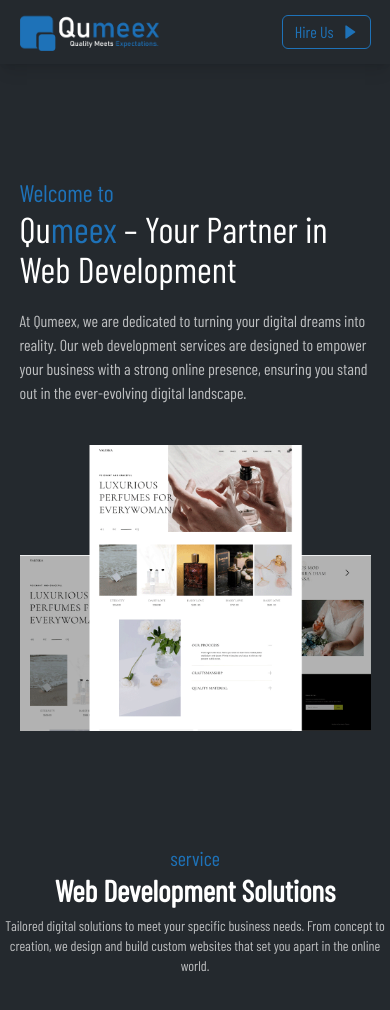
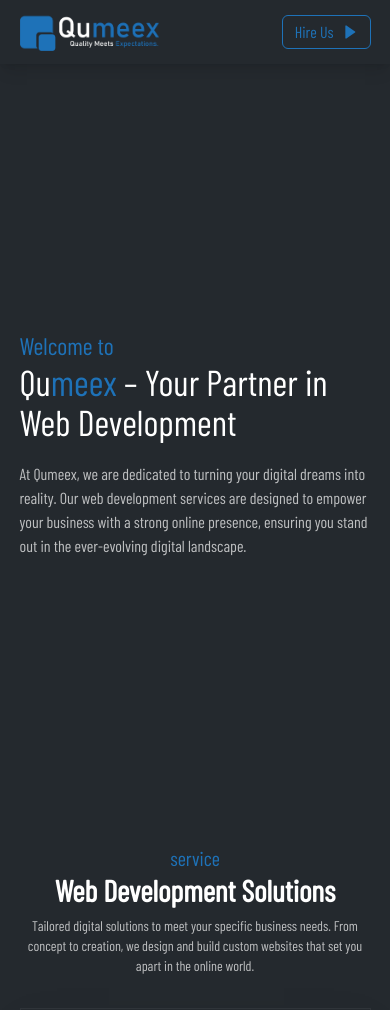
Before and after one commit to AshikRahmanDev/qumeex, a React (Vite) app: page / in a window 390 px wide. Shown: the top 1010 px of the page. Built offline with nearby package versions, Linux system fonts and the light colour scheme.

Commit message:
service section added

```diff
--- a/index.html
+++ b/index.html
@@ -7,6 +7,7 @@
     <link rel="preconnect" href="https://fonts.googleapis.com">
     <link rel="preconnect" href="https://fonts.gstatic.com" crossorigin>
     <link href="https://fonts.googleapis.com/css2?family=Barlow+Condensed&display=swap" rel="stylesheet">
+    <link rel="stylesheet" href="https://unpkg.com/aos@next/dist/aos.css" />
     <style>
       @import url('https://fonts.googleapis.com/css2?family=Barlow+Condensed&display=swap');
     </style>
@@ -15,5 +16,9 @@
   <body>
     <div id="root"></div>
     <script type="module" src="/src/main.tsx"></script>
+    <script src="https://unpkg.com/aos@next/dist/aos.js"></script>
+    <script>
+      AOS.init();
+    </script>
   </body>
 </html>
--- a/src/components/Banner.tsx
+++ b/src/components/Banner.tsx
@@ -3,12 +3,12 @@ import banner from "../assets/banner/banner.png"
 export const Banner = () => {
   return (
     <div className='xl:w-[1200px] w-[90%] mx-auto flex flex-col md:flex-row justify-center md:justify-between items-center min-h-[90vh]'>
-        <div className='mt-5 md:mt-0'>
+        <div data-aos="fade-right" className='mt-5 md:mt-0'>
             <p className='text-primary text-2xl'>Welcome to</p>
             <h1 className='text-white text-4xl md:text-5xl lg:text-7xl'> Qu<span className='text-primary'>meex</span> – Your Partner in Web Development</h1>
             <p className='my-5 md:my-8 text-white/70'>At Qumeex, we are dedicated to turning your digital dreams into reality. Our web development services are designed to empower your business with a strong online presence, ensuring you stand out in the ever-evolving digital landscape.</p>
         </div>
-        <div className='mt-5 md:mt-0'>
+        <div data-aos="fade-left" className='hidden md:block mt-5 md:mt-0'>
             <img src={banner} alt="" />
         </div>
     </div>
--- a/src/components/Service.tsx
+++ b/src/components/Service.tsx
@@ -2,12 +2,24 @@ import { SectionTitle } from "../shared/SectionTitle"
 
 export const Service = () => {
   return (
-    <div>
+    <div className="xl:w-[1200px] w-[90%] mx-auto">
         <SectionTitle
         badge="service"
         title="Web Development Solutions"
         description="Tailored digital solutions to meet your specific business needs. From concept to creation, we design and build custom websites that set you apart in the online world."
         />
+        {/* services */}
+        <div className="grid grid-cols-1 md:grid-cols-2 lg:grid-cols-3 gap-5 my-6">
+            <div className="min-h-[280px] shadow-2xl border-white/5 border">
+
+            </div>
+            <div className="min-h-[280px] shadow-2xl border-white/5 border">
+
+            </div>
+            <div className="min-h-[280px] shadow-2xl border-white/5 border">
+
+            </div>
+        </div>
     </div>
   )
 }
--- a/src/shared/SectionTitle.tsx
+++ b/src/shared/SectionTitle.tsx
@@ -2,7 +2,7 @@
 type titleProps = {badge:string,title:string,description:string}
 export const SectionTitle = ({badge,title,description}:titleProps) => {
   return (
-    <div className="text-center my-5">
+    <div data-aos="zoom-in" className="text-center my-5">
         <p className="text-primary text-xl">{badge}</p>
         <h2 className="text-3xl md:text-5xl font-semibold text-white">{title}</h2>
         <p className="text-gary text-sm py-2 md:w-[50%] mx-auto text-white/70">{description}</p>
```
